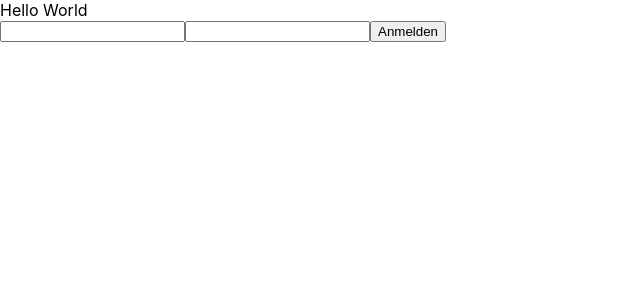
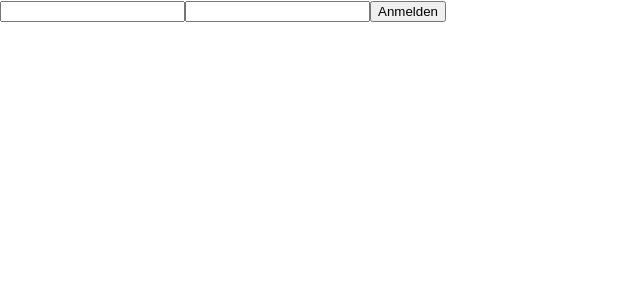
Before and after one commit to flegelleicht/taler, a React (Create React App) app in the folder frontend/: page / in a window 1280 px wide. Shown: the top 300 px of the page, without its empty margins (0-640 px from the left). Built offline with nearby package versions, Linux system fonts and the light colour scheme.

Commit message:
Added budgets component to App

```diff
--- a/frontend/src/App.js
+++ b/frontend/src/App.js
@@ -1,16 +1,28 @@
 import React, { Component } from 'react';
+import { connect } from 'react-redux';
+
 import './App.css';
 import Login from './components/Login';
+import Budgets from './components/Budgets';
 
 class App extends Component {
   render() {
     return (
       <div>
-        <p>Hello World</p>
         <Login />
+        {this.props.loggedIn === true ?
+          <Budgets />
+        :
+          null
+        }
       </div>
     );
   }
 }
 
-export default App;
+const mapStateToProps = state => ({
+  loggedIn: state.login.loggedIn
+});
+
+
+export default connect(mapStateToProps)(App);
```
